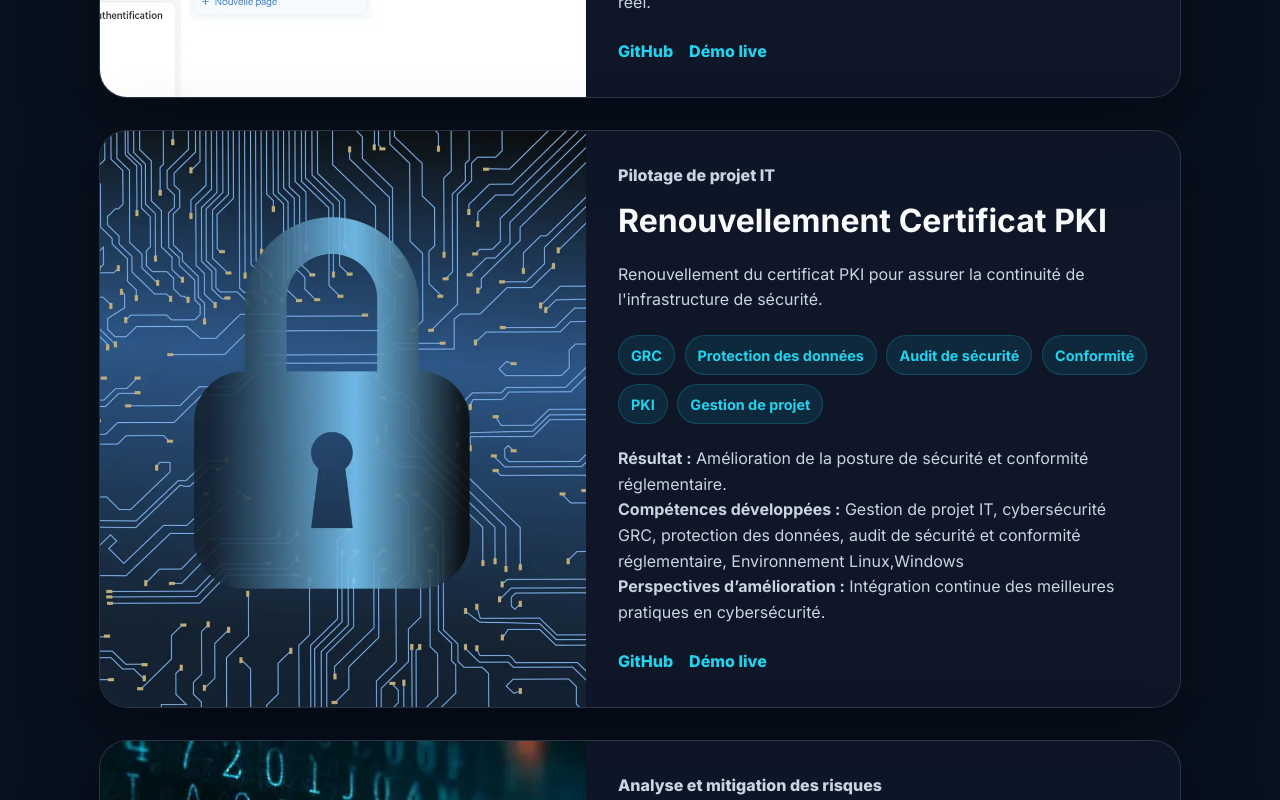
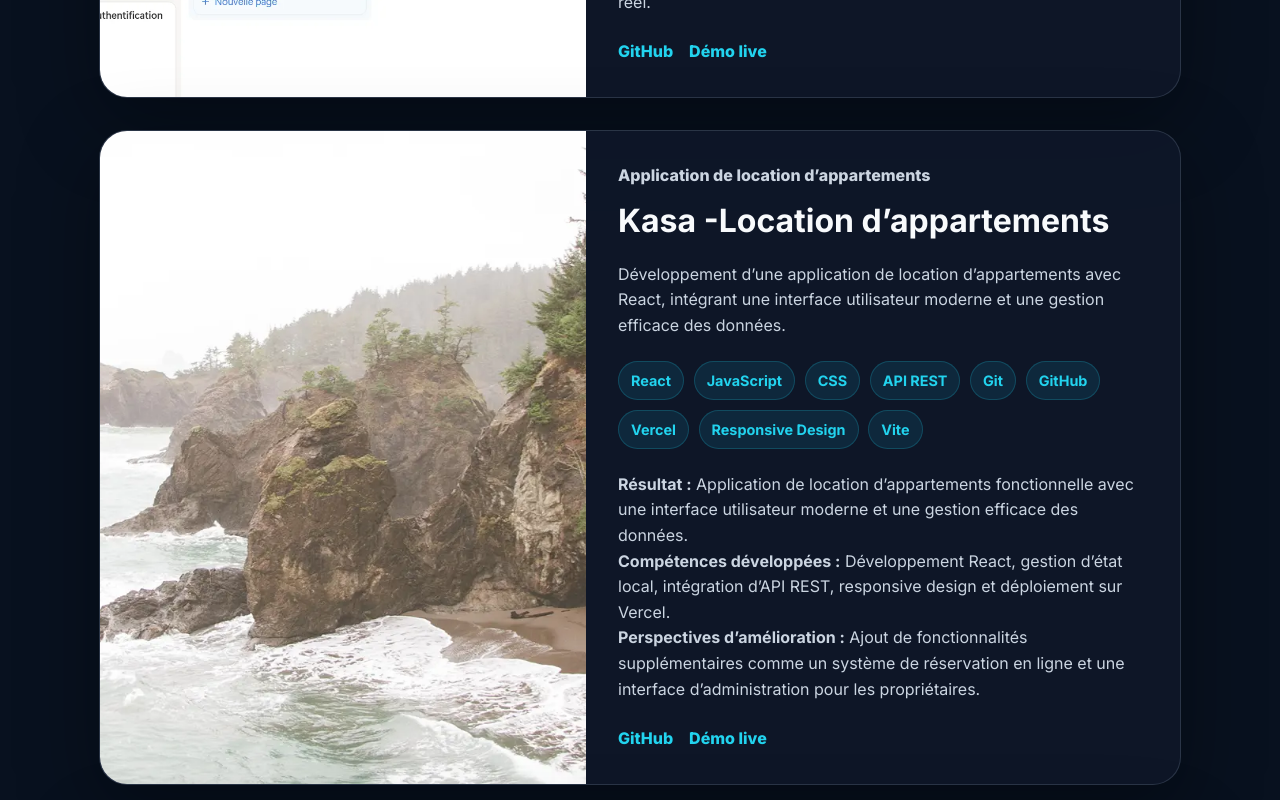
Before and after one commit to Fares570/portfolio-fares, a React (Vite) app: page / in a window 1280 px wide. Shown: the part 5460-6260 px from the top of the page. Built offline with nearby package versions, Linux system fonts and the light colour scheme.

Commit message:
Ajout nouveau projet kasa

```diff
--- a/src/components/Projects.jsx
+++ b/src/components/Projects.jsx
@@ -3,6 +3,7 @@ import kanbanImage from "../assets/kanban.webp";
 import pkiImage from "../assets/pki.webp";
 import vulnImage from "../assets/vuln.webp";
 import ninacarducciImage from "../assets/ninacarducci.webp";
+import kasaImage from "../assets/kasa.webp";
 
 const projects = [
   {
@@ -29,6 +30,7 @@ const projects = [
     github: "https://github.com/Fares570/Ninacarducci.git",
     demo: "https://ninacarducci-github-io-flax.vercel.app/"
   },
+
   {
     title: "Planification d’un site client",
     subtitle: "Gestion de projet web",
@@ -40,6 +42,18 @@ const projects = [
     improvements: "Amélioration possible avec une planification plus détaillée des sprints et un suivi collaboratif en temps réel.",
     github: "https://github.com/Fares570/portfolio-fares",
     demo: "https://www.notion.so/Kanban-Menu-Maker-Qwenta-35e22039296c8021a865ecf434e720d1"
+  },
+  {
+    title: "Kasa -Location d’appartements",
+    subtitle: "Application de location d’appartements",
+    image: kasaImage,
+    description: "Développement d’une application de location d’appartements avec React, intégrant une interface utilisateur moderne et une gestion efficace des données.",
+    stack: ["React", "JavaScript", "CSS", "API REST", "Git", "GitHub", "Vercel", "Responsive Design","Vite"],
+    skills: "Développement React, gestion d’état local, intégration d’API REST, responsive design et déploiement sur Vercel.",
+    result: "Application de location d’appartements fonctionnelle avec une interface utilisateur moderne et une gestion efficace des données.",
+    improvements: "Ajout de fonctionnalités supplémentaires comme un système de réservation en ligne et une interface d’administration pour les propriétaires.",
+    github: "https://github.com/Fares570/kasa.git",
+    demo: "https://kasa-ivory-eight.vercel.app/"
   },
   {
     title: "Renouvellemnent Certificat PKI",
```
Also changed, not shown: src/assets/kasa.webp (added).
